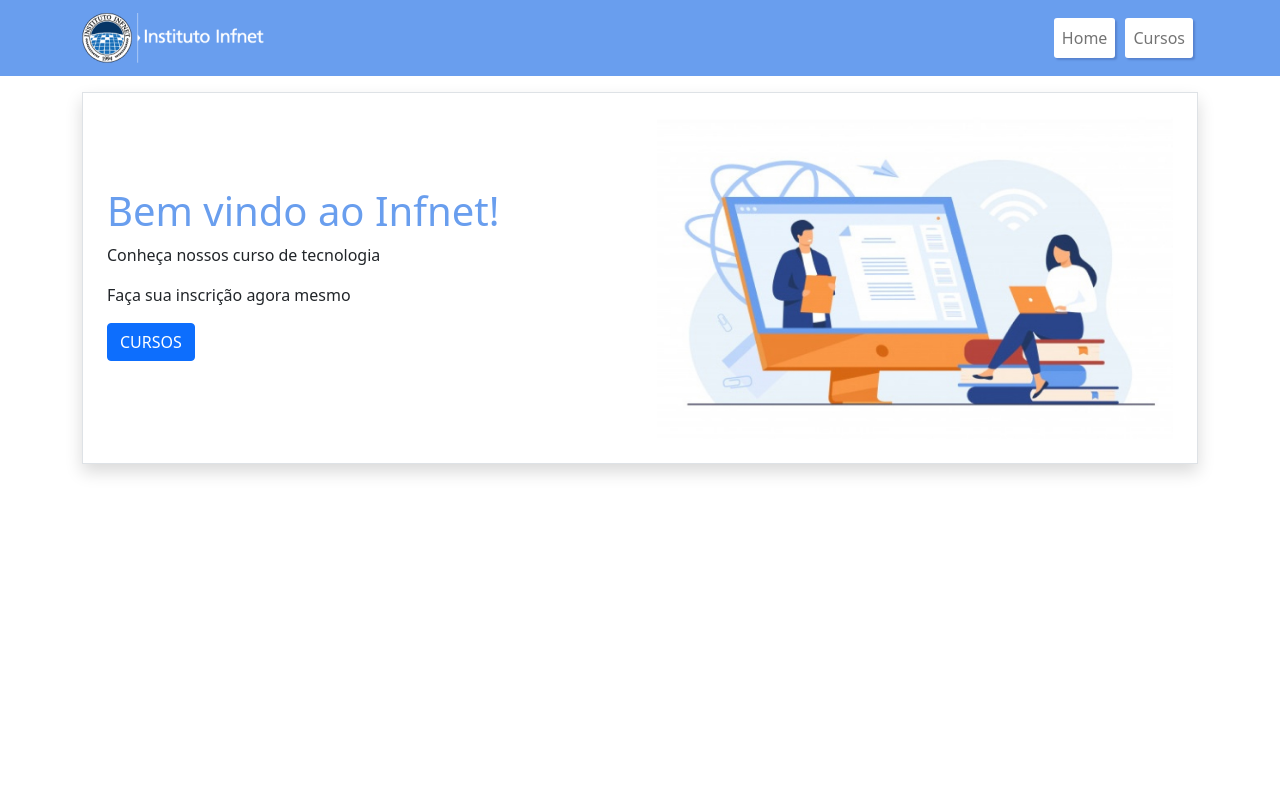
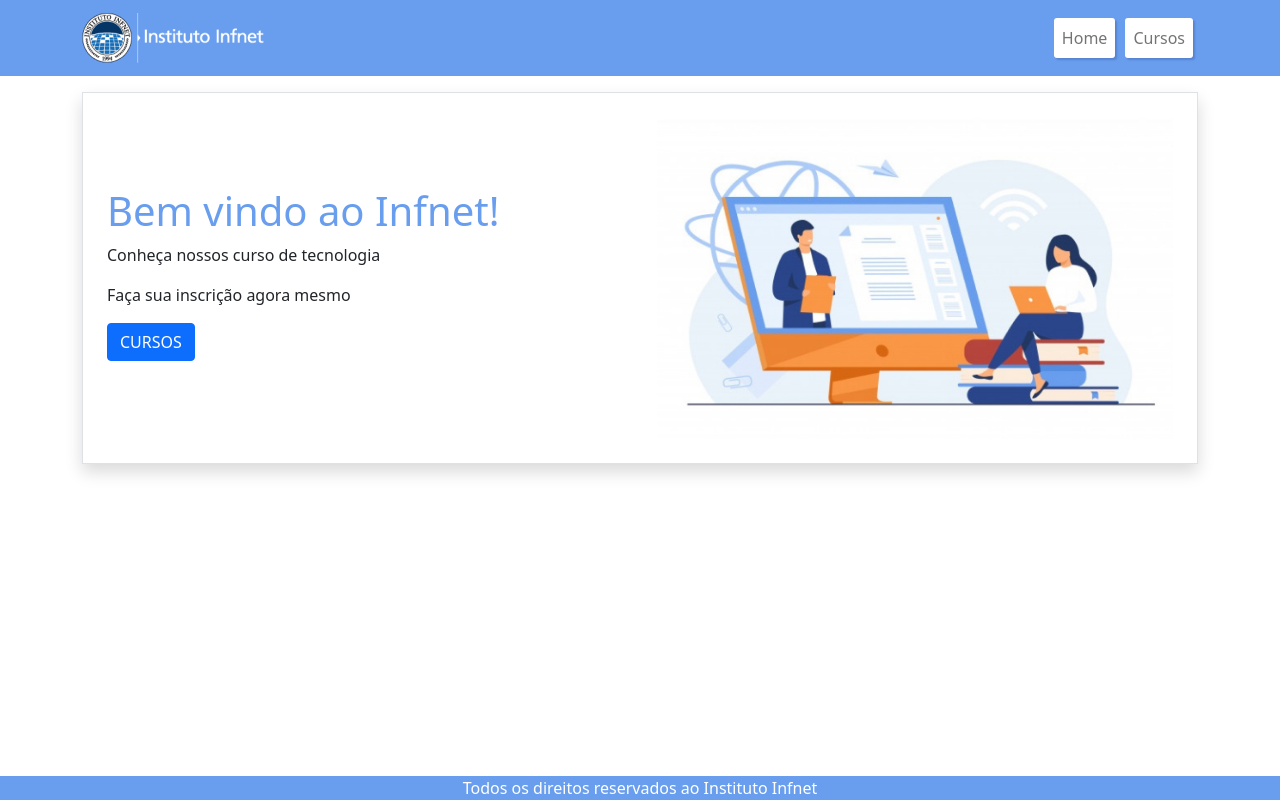
Before and after one commit to mauroroc/portal-de-cursos, a React (Create React App) app: page / in a window 1280 px wide. Built offline with nearby package versions, Linux system fonts and the light colour scheme.

Commit message:
conteudo em componentes

```diff
--- a/src/App.js
+++ b/src/App.js
@@ -3,10 +3,9 @@ import { Button, Navbar, Container, Nav } from 'react-bootstrap'
 import Logo from './assets/img/logo-infnet.png'
 import Banner from './assets/img/banner.jpg'
 
-function App() {
+function Header() {
   return (
-    <>
-      <header>
+    <header>
         <Navbar expand="md" className="main-navbar">
           <Container>
             <Navbar.Brand href="/">
@@ -22,7 +21,32 @@ function App() {
           </Container>
         </Navbar>
       </header>
+  )
+}
+
+function Footer() {
+  return (
+    <footer className='text-center footer'>
+      <p className='m-0'>Todos os direitos reservados ao Instituto Infnet</p>
+    </footer>
+  )
+}
+
+function Layout({ children }) {
+  return (
+    <>
+      <Header />
       <main>
+        {children}
+      </main>
+      <Footer />
+    </>
+  )
+}
+
+function HomeView() {
+  return (
+    <Layout>
         <Container>
           <div className='shadow border my-3 p-4 banner-home'>
             <div>
@@ -36,9 +60,21 @@ function App() {
             </div>
           </div>
         </Container>
+    </Layout>
+  );
+}
 
-      </main>
-    </>
+function NotFoundView() {
+  return (
+    <Layout>
+        <h1>Página não encontrada</h1>
+    </Layout>
+  )
+}
+
+function App() {
+  return (
+    <HomeView />
   );
 }
 
--- a/src/assets/css/styles.css
+++ b/src/assets/css/styles.css
@@ -34,3 +34,22 @@
     flex: 1 1 60%;
   }
 }
+
+.footer {
+  background-color: #699EEE;
+  color: #FFF;
+  margin-top: 20px;
+}
+
+html, body, #root {
+  height: 100%;
+}
+
+#root {
+  display: flex;
+  flex-direction: column;
+}
+
+#root > main {
+  flex: 1;
+}
```
